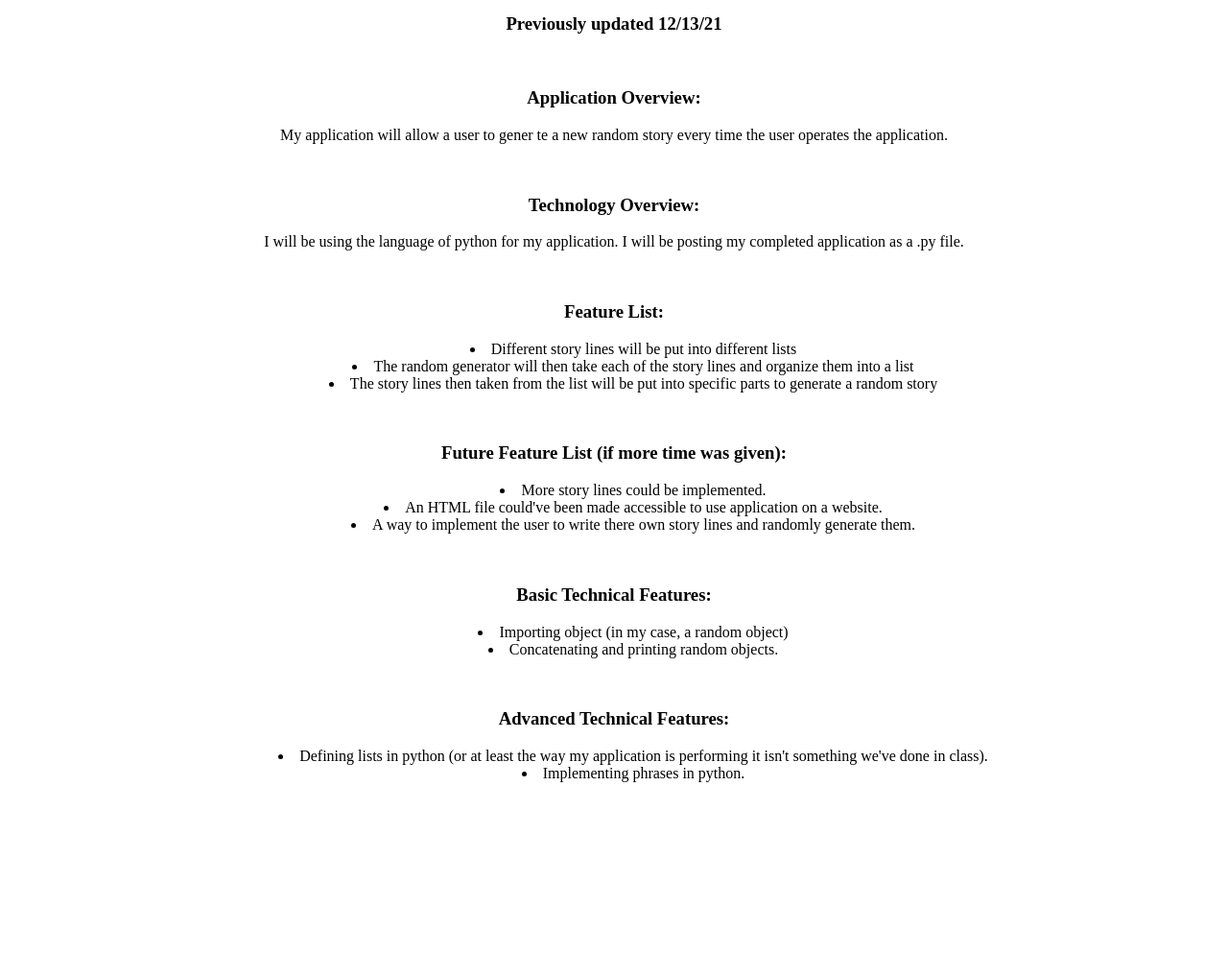
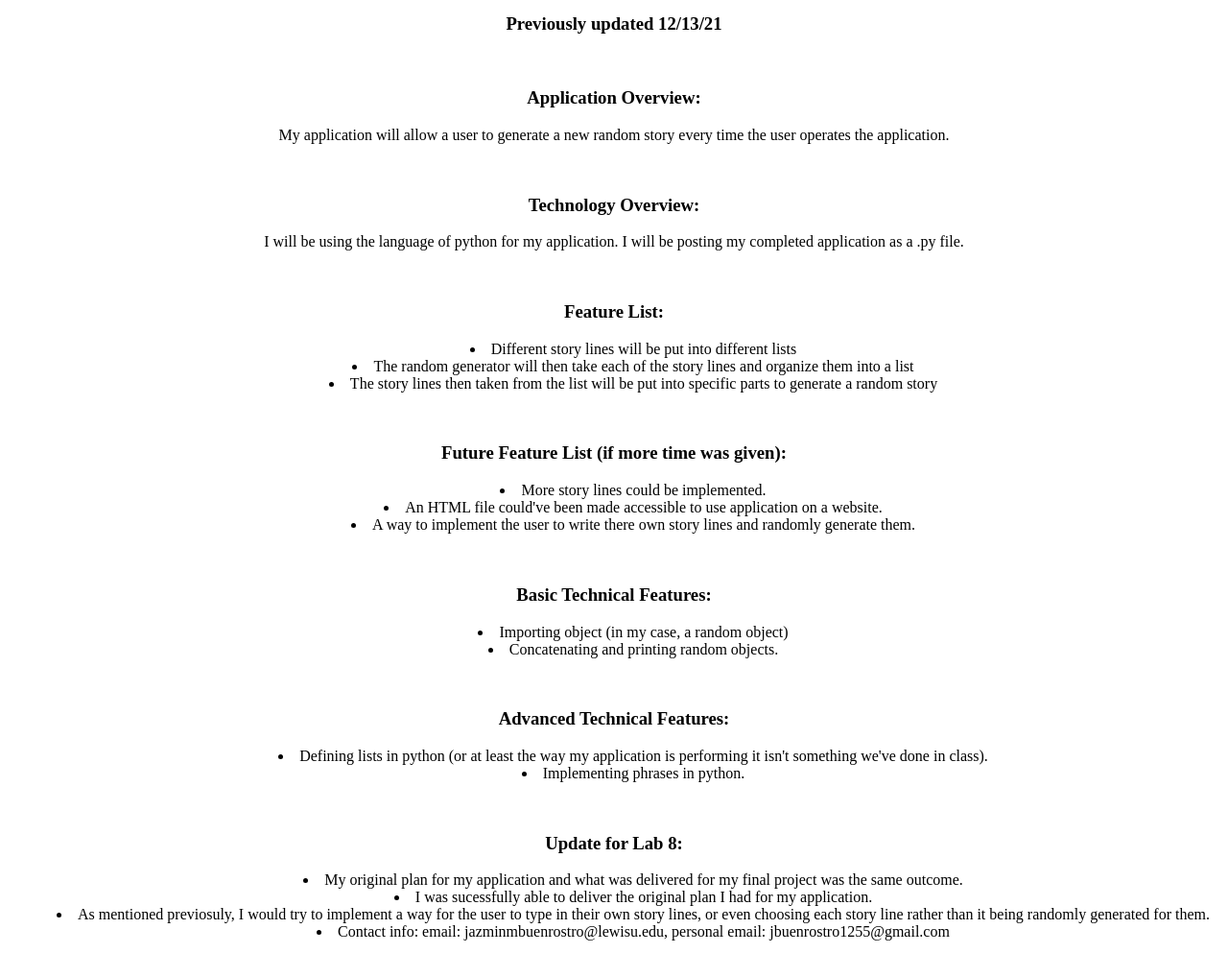
Before and after one commit to jbuenrostro1/final-project-proposal, a plain HTML site: page index.html in a window 1280 px wide. Shown: the part 160-1178 px from the top of the page at 96% size. Before the commit the page ends 1017 px from the top, so only its background shows below. Drawn offline with Linux system fonts and the light colour scheme.

Commit message:
Update index.html

```diff
--- a/index.html
+++ b/index.html
@@ -16,7 +16,7 @@
     <h3 style="text-align:center;">Previously updated 12/13/21 </h3>
     <br>
     <h3 style="text-align:center;">Application Overview: </h3>
-    <p style="text-align:center;" >My application will allow a user to gener te a new random story every time the user operates the application.</p>
+    <p style="text-align:center;" >My application will allow a user to generate a new random story every time the user operates the application.</p>
     <br>
     <h3 style="text-align:center;">Technology Overview: </h3>
     <p style="text-align:center;" >I will be using the language of python for my application. I will be posting my completed application as a .py file.</p>
@@ -47,6 +47,14 @@
         <li>Implementing phrases in python.</li>
       </ul>
       <br>
+      <h3 style="text-align:center;">Update for Lab 8: </h3>
+      <ul style="text-align:center;list-style-position:inside;">
+        <li>My original plan for my application and what was delivered for my final project was the same outcome.</li>
+        <li>I was sucessfully able to deliver the original plan I had for my application.</li>
+        <li>As mentioned previosuly, I would try to implement a way for the user to type in their own story lines, or even choosing each story line rather than it being randomly generated for them.</li>
+        <li>Contact info: email: jazminmbuenrostro@lewisu.edu, personal email: jbuenrostro1255@gmail.com</li>
+      </ul>
+      <br>
 
 <body>
 </html>
```
